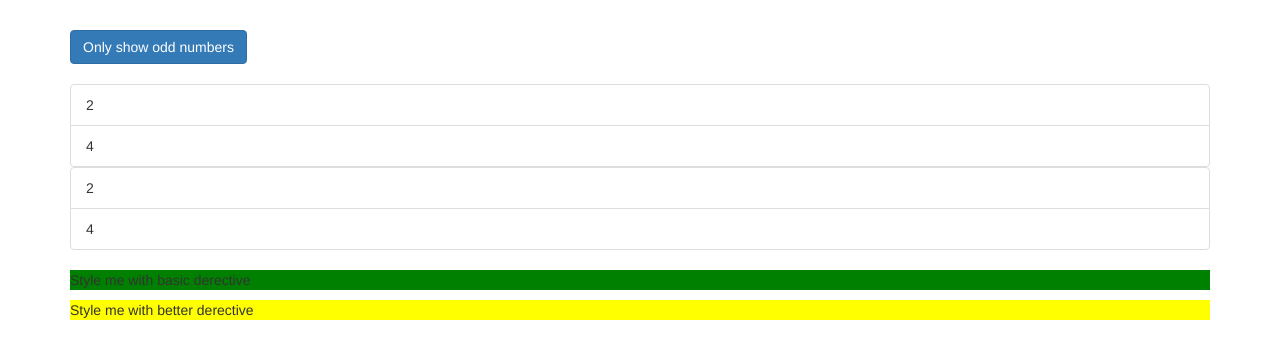
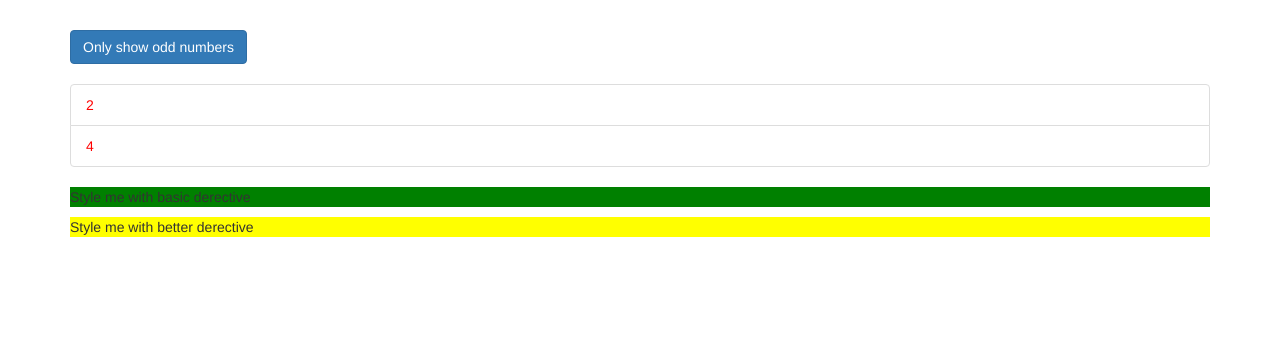
Before and after one commit to mapys/directives-start, an Angular app: page / in a window 1280 px wide. Shown: the top 358 px of the page. Built offline with nearby package versions, Linux system fonts and the light colour scheme.

Commit message:
Lesson 100

```diff
--- a/src/app/app.component.html
+++ b/src/app/app.component.html
@@ -9,14 +9,17 @@
         <div *ngIf="onlyOdd">
           <li class="list-group-item" [ngStyle]="{'background-color' : odd % 2 !== 0 ? 'yellow' : 'transaparent'}" [ngClass]="{odd: odd %2 !== 0}" *ngFor="let odd of oddNumbers">{{ odd }}</li>
         </div>
-        <div *ngIf="!onlyOdd">
+        <!--div *ngIf="!onlyOdd">
           <li class="list-group-item" [ngStyle]="{'background-color' : even % 2 !== 0 ? 'yellow' : 'transaparent'}" [ngClass]="{odd: even %2 !== 0}" *ngFor="let even of evenNumbers">{{ even }}</li>
         </div>
         <ng-template [ngIf]="!onlyOdd">
           <div>
             <li class="list-group-item" [ngStyle]="{'background-color' : even % 2 !== 0 ? 'yellow' : 'transaparent'}" [ngClass]="{odd: even %2 !== 0}" *ngFor="let even of evenNumbers">{{ even }}</li>
           </div>
-        </ng-template>
+        </ng-template-->
+        <div *appUnless="onlyOdd">
+          <li class="list-group-item" [ngStyle]="{'background-color' : even % 2 !== 0 ? 'yellow' : 'transaparent'}" [ngClass]="{odd: odd %2 !== 0}" *ngFor="let even of evenNumbers">{{ even }}</li>
+        </div>
       </ul>
       <p appBasicHighlight>Style me with basic derective</p>
       <p appBetterHighlight [defaultColor]="'yellow'" [highlightColor]="'red'">Style me with better derective</p>
--- a/src/app/app.module.ts
+++ b/src/app/app.module.ts
@@ -5,12 +5,14 @@ import { FormsModule } from '@angular/forms';
 import { AppComponent } from './app.component';
 import { BasicHighlightDirective } from './basic-highlight/basic-highlight.directive';
 import { BetterHighlightDirective } from './better-highlight/better-highlight.directive';
+import { UnlessDirective } from './unless.directive';
 
 @NgModule({
   declarations: [
     AppComponent,
     BasicHighlightDirective,
-    BetterHighlightDirective
+    BetterHighlightDirective,
+    UnlessDirective
   ],
   imports: [
     BrowserModule,
--- /dev/null
+++ b/src/app/unless.directive.ts
@@ -0,0 +1,16 @@
+import { Directive, Input, TemplateRef, ViewContainerRef } from '@angular/core';
+
+@Directive({
+  selector: '[appUnless]'
+})
+export class UnlessDirective {
+  @Input() set appUnless(condition: boolean) {
+    if(!condition){
+      this.vcRef.createEmbeddedView(this.templateRef);
+    }else{
+      this.vcRef.clear();
+    }
+  }
+
+  constructor(private templateRef: TemplateRef<any>, private vcRef: ViewContainerRef) { }
+}
```
